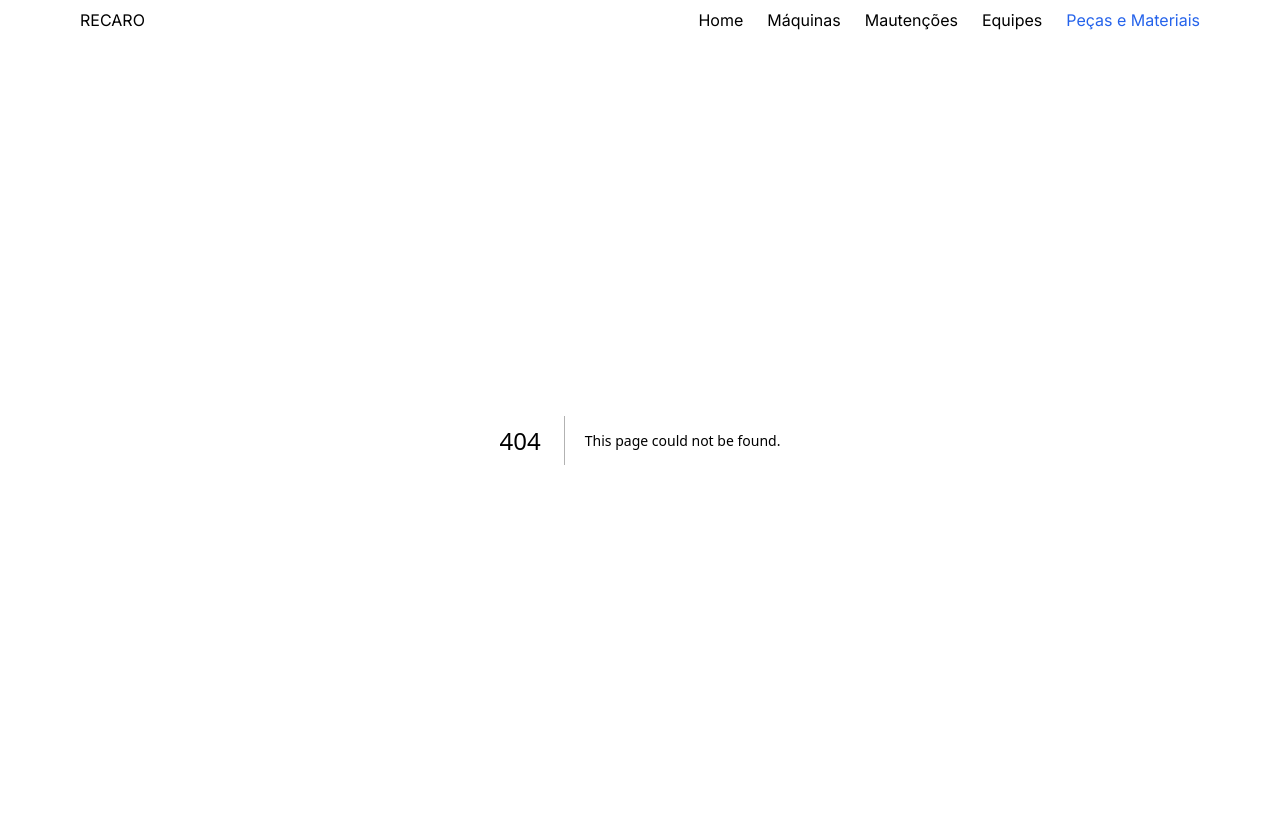
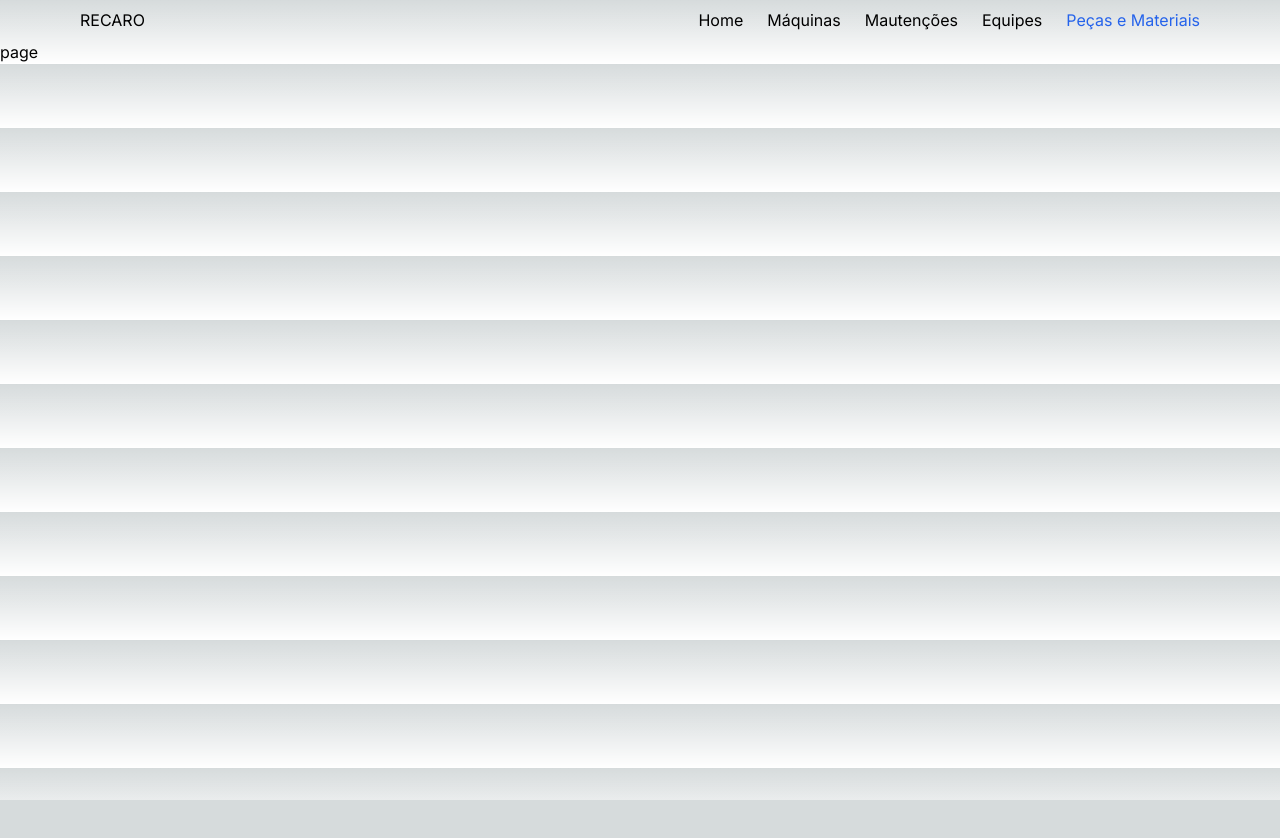
Before and after one commit to lucasgearhead/Web-Mainteance-App, a Next.js app in the folder frontend/: page /pecasemateriais in a window 1280 px wide. Before the commit this address had no page. After the commit the page ends 800 px from the top, so only its background shows below. Built offline with nearby package versions, Linux system fonts and the light colour scheme.

Commit message:
feat: telas inacabadas criadas para o funcionamento da navegação

```diff
--- /dev/null
+++ b/frontend/src/app/equipes/page.tsx
@@ -0,0 +1,3 @@
+export default function Equipes() {
+  return <main>equipes</main>;
+}
--- /dev/null
+++ b/frontend/src/app/manutencao/page.tsx
@@ -0,0 +1,5 @@
+import React from "react";
+
+export default function page() {
+  return <div>page</div>;
+}
--- /dev/null
+++ b/frontend/src/app/maquinas/page.tsx
@@ -0,0 +1,3 @@
+export default function Maquinas() {
+  return <main>Máquinas</main>;
+}
--- /dev/null
+++ b/frontend/src/app/pecasemateriais/page.tsx
@@ -0,0 +1,5 @@
+import React from "react";
+
+export default function page() {
+  return <div>page</div>;
+}
```
